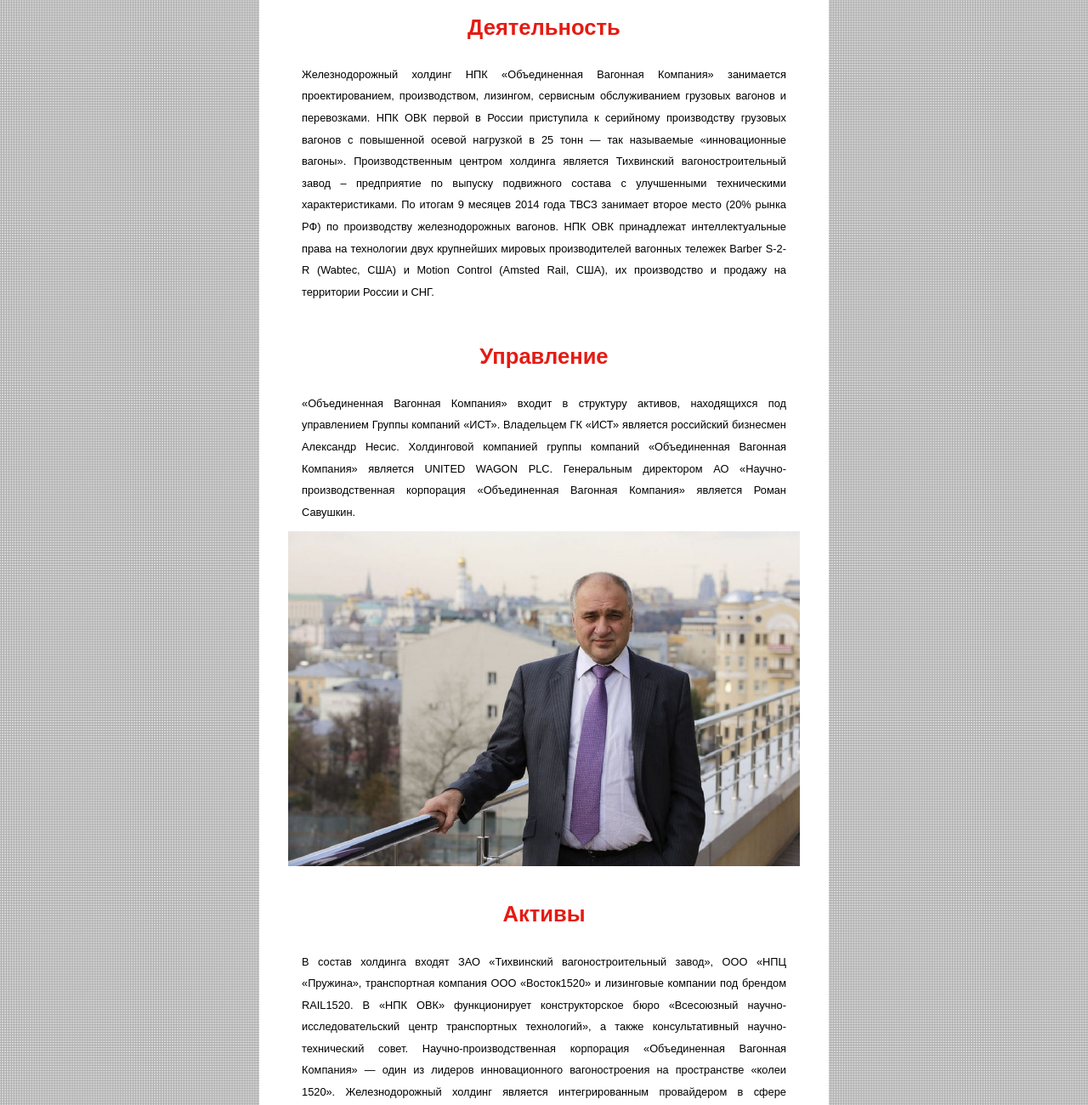
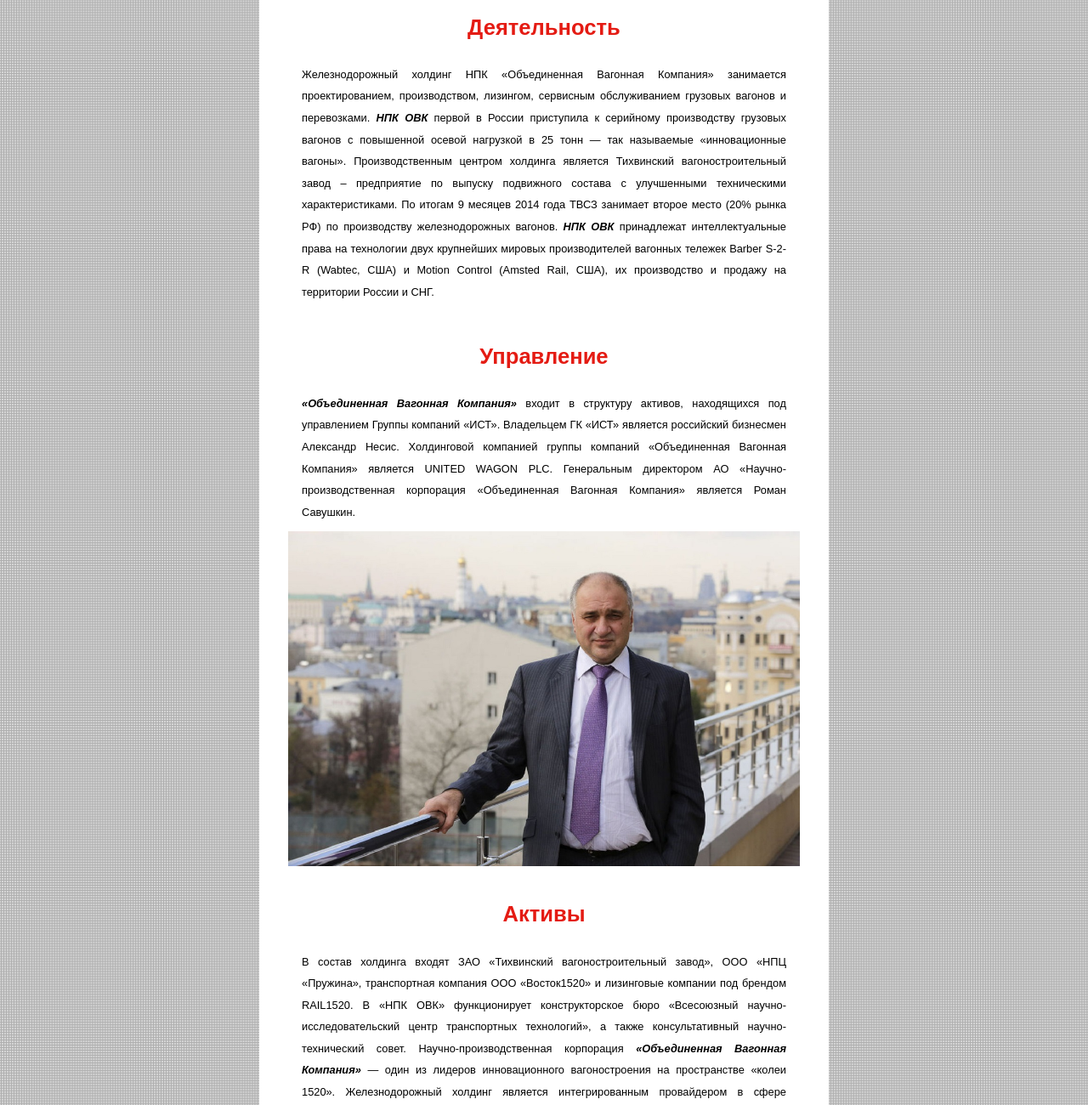
Before and after one commit to tkachrina/RGZ-WEB, a plain HTML site: page index.html in a window 1280 px wide. Shown: the part 1440-2740 px from the top of the page at 85% size. Drawn offline with Linux system fonts and the light colour scheme.

Commit message:
Правочки

```diff
--- a/index.html
+++ b/index.html
@@ -53,13 +53,13 @@
         <div class="content">
             <h1 class="miniHeader" style="font-size: 2.5vw; color: #497693">О компании</h1>
             <h1 class="miniHeader">История компании</h1>
-            <div class="text">«Объединенная Вагонная Компания» (ОВК) была учреждена для управления деятельностью Тихвинского вагоностроительного завода (ТВСЗ) и лизинговой компании «РЕЙЛ1520» (RAIL1520) в мае 2012 года.
+            <div class="text"><b><i>«Объединенная Вагонная Компания» (ОВК)</i></b> была учреждена для управления деятельностью Тихвинского вагоностроительного завода (ТВСЗ) и лизинговой компании «РЕЙЛ1520» (RAIL1520) в мае 2012 года.
 
                 Официальный запуск Тихвинского вагоностроительного завода состоялся в январе 2012 года. В июне 2013 года ТВСЗ получил «Премию развития» Внешэкономбанка в номинации «Лучший проект в отраслях промышленности». В июле 2014 года на ТВСЗ выпущен 10 000-й грузовой вагон с момента запуска предприятия.
 
                 Компания по лизингу грузовых вагонов RAIL1520 была основана в начале 2011 года. В январе 2012 года RAIl1520 создала совместное предприятие по лизингу вагонов с японской Mitsui – MRC1520. RAIL1520 входит в Топ-10 крупнейших лизинговых компаний России.
 
-                В сентябре 2013 года «Объединенная Вагонная Компания» и американская Wabtec Corporation подписали соглашение о создании совместного предприятия. За несколько месяцев до этого подобное соглашение было подписано с американской компанией Amsted Rail.
+                В сентябре 2013 года <b><i>«Объединенная Вагонная Компания»</i></b> и американская Wabtec Corporation подписали соглашение о создании совместного предприятия. За несколько месяцев до этого подобное соглашение было подписано с американской компанией Amsted Rail.
 
                 В ноябре 2013 года ОВК и словацкая компания Tatravagonka запустили в городе Праковце совместное предприятие по производству вагонного литья.
 
@@ -80,18 +80,18 @@
             <div class="text">
                 Железнодорожный холдинг НПК «Объединенная Вагонная Компания» занимается проектированием, производством, лизингом, сервисным обслуживанием грузовых вагонов и перевозками.
 
-                НПК ОВК первой в России приступила к серийному производству грузовых вагонов с повышенной осевой нагрузкой в 25 тонн — так называемые «инновационные вагоны».
+                <b><i>НПК ОВК</i></b> первой в России приступила к серийному производству грузовых вагонов с повышенной осевой нагрузкой в 25 тонн — так называемые «инновационные вагоны».
 
                 Производственным центром холдинга является Тихвинский вагоностроительный завод – предприятие по выпуску подвижного состава с улучшенными техническими характеристиками. По итогам 9 месяцев 2014 года ТВСЗ занимает второе место (20% рынка РФ) по производству железнодорожных вагонов.
 
-                НПК ОВК принадлежат интеллектуальные права на технологии двух крупнейших мировых производителей вагонных тележек Barber S-2-R (Wabtec, США) и Motion Control (Amsted Rail, США), их производство и продажу на территории России и СНГ.
+                <b><i>НПК ОВК</i></b> принадлежат интеллектуальные права на технологии двух крупнейших мировых производителей вагонных тележек Barber S-2-R (Wabtec, США) и Motion Control (Amsted Rail, США), их производство и продажу на территории России и СНГ.
             </div>
         </div>
 
         <div class="content">
             <h1 class="miniHeader">Управление</h1>
             <div class="text">
-                «Объединенная Вагонная Компания» входит в структуру активов, находящихся под управлением Группы компаний «ИСТ». Владельцем ГК «ИСТ» является российский бизнесмен Александр Несис.
+                <b><i>«Объединенная Вагонная Компания»</i></b> входит в структуру активов, находящихся под управлением Группы компаний «ИСТ». Владельцем ГК «ИСТ» является российский бизнесмен Александр Несис.
 
                 Холдинговой компанией группы компаний «Объединенная Вагонная Компания» является UNITED WAGON PLC.
 
@@ -105,7 +105,7 @@
             <div class="text">
                 В состав холдинга входят ЗАО «Тихвинский вагоностроительный завод», ООО «НПЦ «Пружина», транспортная компания ООО «Восток1520» и лизинговые компании под брендом RAIL1520. В «НПК ОВК» функционирует конструкторское бюро «Всесоюзный научно-исследовательский центр транспортных технологий», а также консультативный научно-технический совет.
 
-                Научно-производственная корпорация «Объединенная Вагонная Компания» — один из лидеров инновационного вагоностроения на пространстве «колеи 1520». Железнодорожный холдинг является интегрированным провайдером в сфере производства, транспортных услуг и оперативного лизинга, инжиниринга и сервисного обслуживания грузовых вагонов с улучшенными технико-экономическими показателями.
+                Научно-производственная корпорация <b><i>«Объединенная Вагонная Компания»</i></b> — один из лидеров инновационного вагоностроения на пространстве «колеи 1520». Железнодорожный холдинг является интегрированным провайдером в сфере производства, транспортных услуг и оперативного лизинга, инжиниринга и сервисного обслуживания грузовых вагонов с улучшенными технико-экономическими показателями.
             </div>
         </div>
 
@@ -114,7 +114,7 @@
             <div class="text">
                 Лизинговый портфель ОВК в июле 2014 года составил 24,9 млрд рублей. В декабре 2013 года компания «ОВК Финанс» (входит в группу компаний ОВК) разместила облигации 1-й серии на 15 млрд рублей, а в сентябре 2014 года - биржевые облигации на 15 млрд. рублей.
 
-                В апреле 2015 года НПК «Объединенная Вагонная Компания» разместила на Московской Бирже 12,22% акций на общую сумму 9,028 млрд рублей в рамках первичного публичного размещения (IPO). Рыночная капитализация ОВК составила 73,9 миллиарда рублей. Бумаги торгуются под тикером UWGN. Это первое IPO на рынке железнодорожных перевозок РФ с 2011 года.
+                В апреле 2015 года НПК <b><i>«Объединенная Вагонная Компания»</i></b> разместила на Московской Бирже 12,22% акций на общую сумму 9,028 млрд рублей в рамках первичного публичного размещения (IPO). Рыночная капитализация ОВК составила 73,9 миллиарда рублей. Бумаги торгуются под тикером UWGN. Это первое IPO на рынке железнодорожных перевозок РФ с 2011 года.
             </div>
         </div>
 
```
